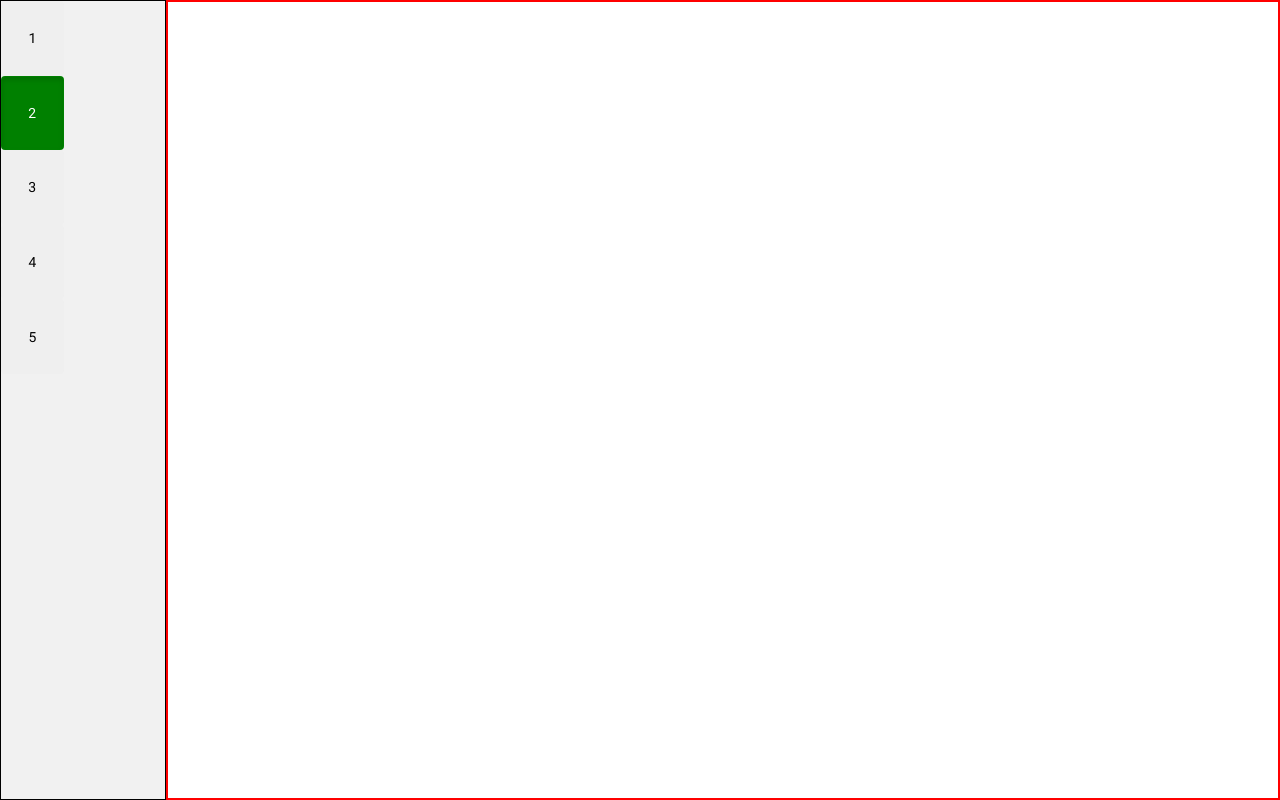
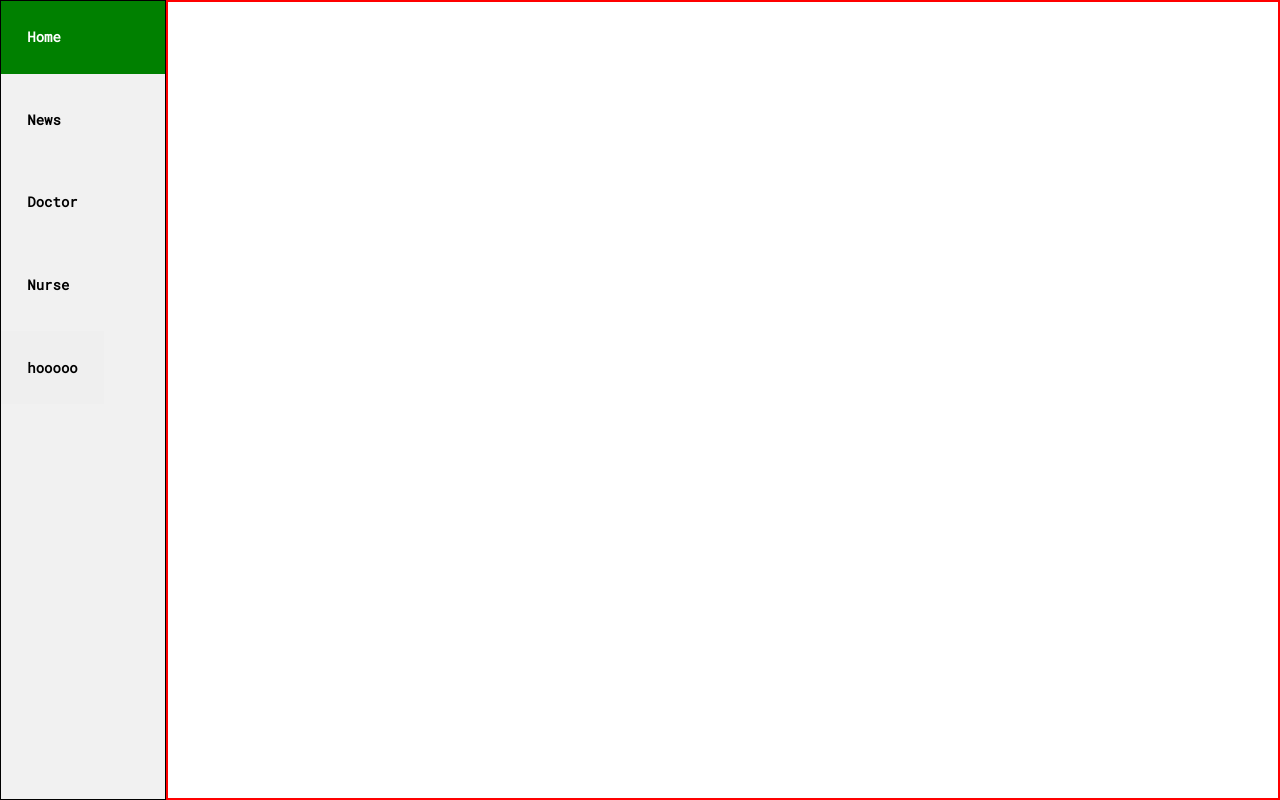
Before and after one commit to Randila/Project-Aid, a PHP site: page /dashboard.html in a window 1280 px wide. Run offline with PHP 8.4, Linux system fonts and the light colour scheme.

Commit message:
dashboard logic done

```diff
--- a/Final Try/dashboard.css
+++ b/Final Try/dashboard.css
@@ -40,3 +40,27 @@ body {
 button {
     border: none;
 }
+
+.catOne {
+    background-color: red;
+    height: 100%;
+    width: 100%;
+}
+
+.catTwo {
+    background-color: blue;
+    height: 100%;
+    width: 100%;
+}
+
+.catThree {
+    background-color: green;
+    height: 100%;
+    width: 100%;
+}
+
+.catFour {
+    background-color: yellow;
+    height: 100%;
+    width: 100%;
+}
--- a/Final Try/dashboard.html
+++ b/Final Try/dashboard.html
@@ -21,51 +21,69 @@
 
 <body>
     <div id="myDIV" class="sidebar">
-        <!-- <a href="" class="sideSelect active" onclick="test()">Test</a>
-        <a href="" class="sideSelect">Test</a>
-        <a href="" class="sideSelect">Test</a>
-        <a href="" class="sideSelect">Test</a>
-        <button onclick="test()">btn</button> -->
-        <button class="btn">1</button>
-        <button class="btn active">2</button>
-        <button class="btn">3</button>
-        <button class="btn">4</button>
-        <button class="btn">5</button>
+        <p class="slideSelect active" id="Home">Home</p>
+        <p class="slideSelect" id="News">News</p>
+        <p class="slideSelect" id="Doctor">Doctor</p>
+        <p class="slideSelect" id="Nurse">Nurse</p>
+        <button onclick="bonk()">hooooo</button>
+        <p class="slideSelect" id="test" style="display: none;">Dissapear</p>
     </div>
-    <div class="content">
+    <div id="contentDiv" class="content">
+        <div class="catOne" style="display: none;" id="Homediv"> </div>
+        <div class="catTwo" style="display: none;" id="Newsdiv"></div>
+        <div class="catThree" style="display: none;" id="Doctordiv" name="test" value="boooo"></div>
+        <div class="catFour" style="display: none;" id="Nursediv"></div>
+    </div>
 
-    </div>
+
 </body>
-<!--
-<script>
-    // function test() {
-    //     // var header = document.getElementById("sidebar");
-    //     // var btns = header.getElementsByClassName("sideSelect");
-    //     alert("test");
-    //     // for (var i = 0; i < btns.length; i++) {
-    //     //     btns[i].addEventListener("click", function() {
-    //     //         var current = document.getElementsByClassName("active");
-    //     //         current[0].className = current[0].className.replace("active", "");
-    //     //         this.className += "active";
-    //     //     });
-    //     // }
-    // }
-</script> -->
+
 <script>
     // Add active class to the current button (highlight it)
     var header = document.getElementById("myDIV");
-    var btns = header.getElementsByClassName("btn");
+    var btns = header.getElementsByClassName("slideSelect");
     for (var i = 0; i < btns.length; i++) {
         btns[i].addEventListener("click", function() {
             var current = document.getElementsByClassName("active");
-            console.log("current before is :", current[0]);
+            // console.log("current before is :", current[0]);
             current[0].className = current[0].className.replace(" active", "");
             this.className += " active";
-            console.log("Current after is : ", current[0]);
-
-            console.log(this.className);
+            console.log(this.id);
+            divFunc(this.id);
+            // var test = document.getElementById(this.id).textContent;
+            // console.log("Current after is : ", current[0]);
+            // console.log(test);
+            // console.log(this.className);
+            // console.log("id is :", this.id);
         });
     }
 </script>
 
+<script>
+    function divFunc(divId) {
+        var div = divId.concat("div");
+        var main = document.getElementById("contentDiv");
+        var innerArr = main.getElementsByTagName("div");
+        for (var i = 0; i < innerArr.length; i++) {
+            // console.log(innerArr[i].id);
+            if (innerArr[i].id == div) {
+                // console.log("Matching pair is :", innerArr[i]);
+                // console.log("And :", div);
+                document.getElementById(innerArr[i].id).style.display = "block";
+                // var x = document.getElementById(div);
+                // x.style.display = "block";
+            } else {
+                document.getElementById(innerArr[i].id).style.display = "none";
+            }
+
+        }
+    }
+</script>
+
+<script>
+    function bonk() {
+        document.getElementById("test").style.display = "block";
+    }
+</script>
+
 </html>
```
Also changed, not shown: Final Try/test.html (+34 -12 lines).
